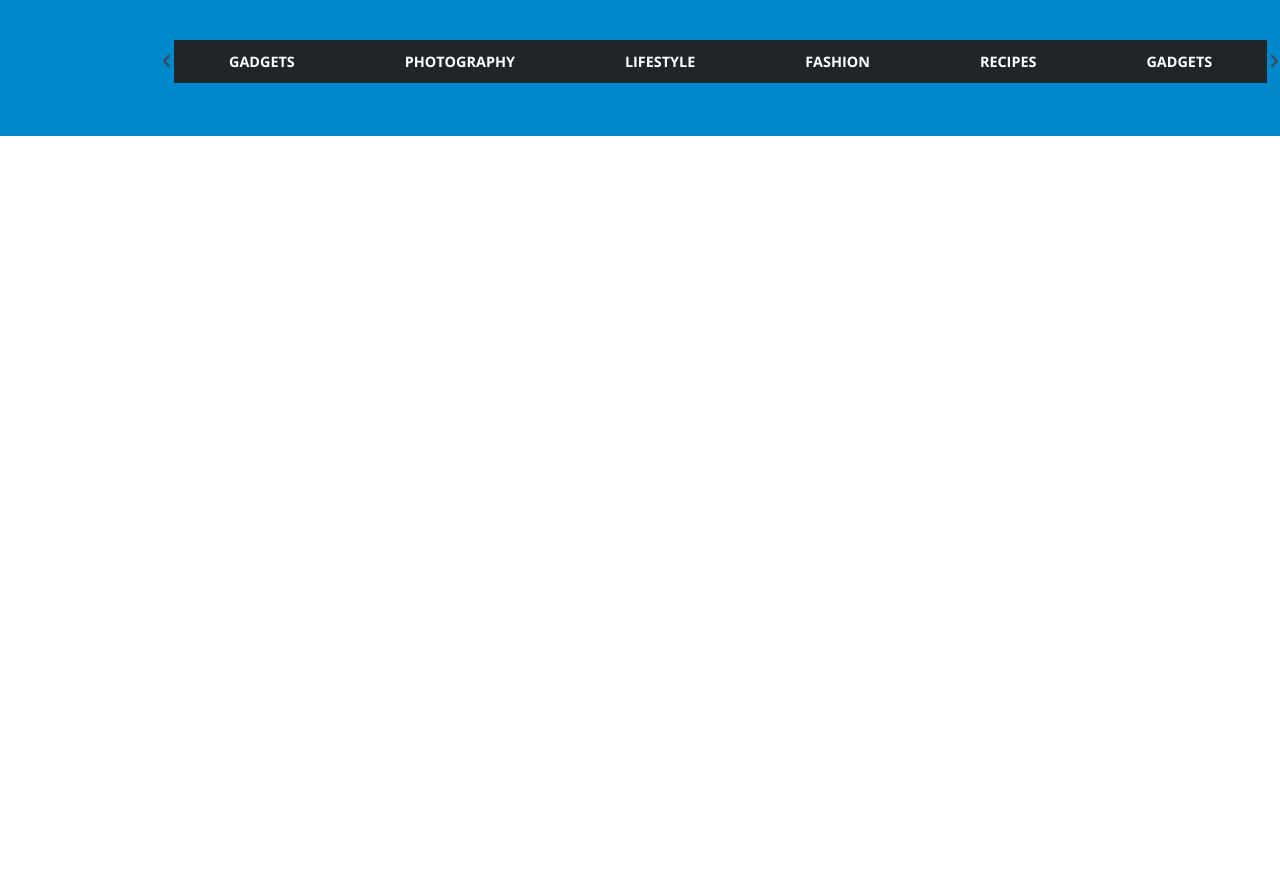
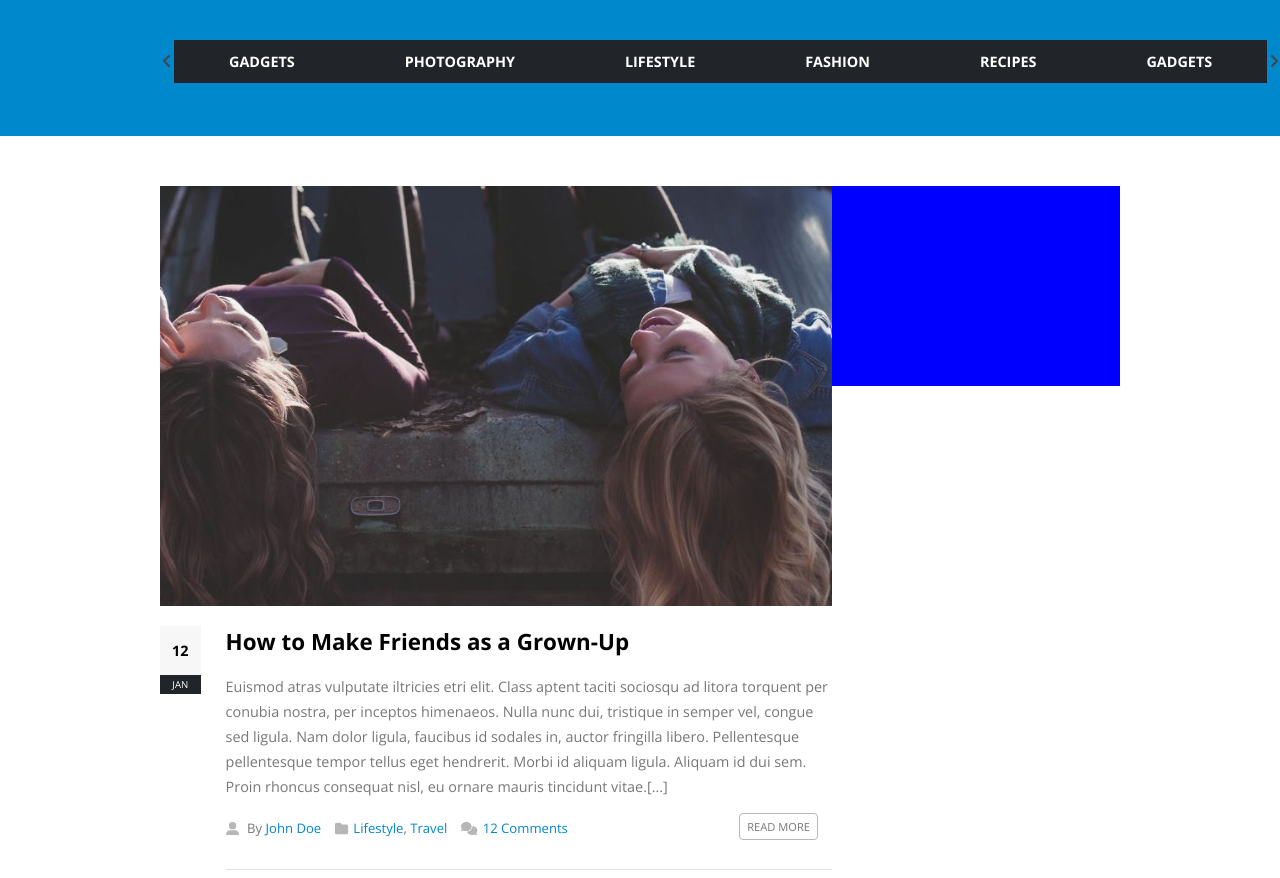
Before and after one commit to serborbone/proj-html-vuejs, a Vue app: page / in a window 1280 px wide. Shown: the part 1560-2438 px from the top of the page. Before the commit the page ends 1696 px from the top, so only its background shows below. Built offline with nearby package versions, Linux system fonts and the light colour scheme.

Commit message:
Creata col big article

```diff
--- /dev/null
+++ b/src/assets/partials/bigArticle.vue
@@ -0,0 +1,72 @@
+<template>
+  <div id="bigArticle">
+
+    <div class="article-wrap">
+
+        <div class="img-bigart">
+            <img src="../img/blog-54.jpg" alt="article image">
+        </div>
+
+        <div class="info-art">
+
+            <div class="date-art">
+                <div class="day">
+                  12
+                </div>
+                <div class="month">
+                  Jan
+                </div>
+            </div>
+
+            <div class="text-art">
+                <!-- TITLE -->
+                <h3>How to Make Friends as a Grown-Up</h3>
+
+                <!-- TEXT ARTICLE -->
+                <p>Euismod atras vulputate iltricies etri elit.
+                Class aptent taciti sociosqu ad litora torquent per conubia nostra,
+                per inceptos himenaeos. Nulla nunc dui, tristique in semper vel,
+                congue sed ligula. Nam dolor ligula, faucibus id sodales in,
+                auctor fringilla libero. Pellentesque pellentesque tempor tellus
+                eget hendrerit. Morbi id aliquam ligula. Aliquam id dui sem.
+                Proin rhoncus consequat nisl, eu ornare mauris tincidunt vitae.[...]</p>
+
+                <div class="info-text">
+
+                  <span>
+                    <i class="i-color fa-solid fa-user-large"></i>
+                    By <a href="#">John Doe</a></span>
+                  <span>
+                    <i class="i-color fa-solid fa-folder"></i>
+                    <a href="#">Lifestyle</a>, <a href="#">Travel</a>
+                  </span>
+
+                  <span>
+                    <i class="i-color fa-solid fa-comments"></i>
+                    <a href="#">12 Comments</a>
+                  </span>
+
+                  <!-- READ MORE BUTTON -->
+                  <span class="read-btn">
+                      <a href="">Read More</a>
+                  </span>
+
+                </div>
+            </div>
+
+        </div>
+
+    </div>
+
+  </div>
+</template>
+
+<script>
+export default {
+  name: 'bigArticle',
+}
+</script>
+
+<style lang="scss" scoped>
+  @import '../style/bigArticle.scss';
+</style>
--- /dev/null
+++ b/src/assets/style/bigArticle.scss
@@ -0,0 +1,93 @@
+@import './variablesPorto.scss';
+
+.article-wrap {
+
+  .img-bigart {
+    height: 420px;
+    img {
+      width: 100%;
+      height: 100%;
+      object-fit: cover;
+    }
+  }
+
+  .info-art {
+    margin-top: 20px;
+    display: flex;
+    .date-art {
+      width: 45px;
+      text-align: center;
+
+      .day {
+        background-color: #f7f7f7;
+        font-weight: 700;
+        padding: 15px 0;
+        font-size: 0.9em;
+      }
+
+      .month {
+        font-size: 0.6em;
+        text-transform: uppercase;
+        padding: 3px 0;
+        background-color: #212529;
+        color: #fff;
+      }
+    }
+
+    .text-art {
+      width: 100%;
+      margin-left: 25px;
+      border-bottom: 1px solid #e2e2e2;
+      padding-bottom: 32px;
+
+      h3 {
+        font-size: 1.4em;
+        margin-bottom: 17px;
+      }
+
+      p {
+        font-size: 0.9em;
+        line-height: 25px;
+        margin-bottom: 20px;
+        color: #777777;
+      }
+
+      .info-text {
+          font-size: 0.82em;
+          color: #777777;
+
+          .i-color {
+            margin-right: 5px;
+            color: #b7b7b7;
+          }
+
+          span {
+            margin-right: 14px;
+            a {
+              color: $blue-porto;
+              text-decoration: none;
+            }
+          }
+
+          .read-btn {
+            text-transform: uppercase;
+            font-size: 0.85em;
+            float: right;
+            a {
+              border: 1px solid #b7b7b7;
+              border-radius: 4px;
+              padding: 5px 7px;
+              color: #777;
+            }
+          }
+
+          .read-btn::after {
+            content: "";
+            display: table;
+            clear: both;
+          }
+      }
+    }
+  }
+
+}
--- /dev/null
+++ b/src/assets/style/bigArticlesCol.scss
@@ -0,0 +1,12 @@
+.col-flex {
+  display: flex;
+}
+.l-article-sect {
+  width: 70%;
+}
+
+.r-social-sect {
+  width: 30%;
+  height: 200px;
+  background-color: blue;
+}
--- a/src/assets/style/mainPorto.scss
+++ b/src/assets/style/mainPorto.scss
@@ -1,10 +1,9 @@
 @import './variablesPorto.scss';
 
 #jumbotron {
-  padding: 50px 0;
   background-color: #f7f7f7;
 }
 
-#post-columns {
+.padding-section {
   padding: 50px 0;
 }
--- /dev/null
+++ b/src/components/bigArticlesCol.vue
@@ -0,0 +1,29 @@
+<template>
+  <div id="bigArticlesCol">
+
+    <div class="container-w75 col-flex">
+      <div class="l-article-sect">
+          <bigArticle></bigArticle>
+      </div>
+
+      <div class="r-social-sect">
+      </div>
+    </div>
+  </div>
+</template>
+
+<script>
+
+import bigArticle from '../assets/partials/bigArticle.vue'
+
+export default {
+  name: 'bigArticlesCol',
+  components: {
+    bigArticle,
+  }
+}
+</script>
+
+<style lang="scss" scoped>
+  @import '../assets/style/bigArticlesCol.scss';
+</style>
--- a/src/components/mainPorto.vue
+++ b/src/components/mainPorto.vue
@@ -2,7 +2,7 @@
   <main>
 
     <section>
-      <div id="jumbotron">
+      <div id="jumbotron" class="padding-section">
 
         <cardArticle></cardArticle>
 
@@ -10,13 +10,19 @@
     </section>
 
     <section>
-        <div id="post-columns">
+        <div class="padding-section">
             <postCol></postCol>
         </div>
     </section>
 
     <section>
         <tagBar></tagBar>
+    </section>
+
+    <section>
+        <div class="padding-section">
+            <bigArticlesCol></bigArticlesCol>
+        </div>
     </section>
 
   </main>
@@ -27,6 +33,7 @@
 import cardArticle from './cardArticle.vue'
 import postCol from './postCol.vue'
 import tagBar from './tagBar.vue'
+import bigArticlesCol from './bigArticlesCol.vue'
 
 export default {
   name: 'mainPorto',
@@ -34,6 +41,7 @@ export default {
     cardArticle,
     postCol,
     tagBar,
+    bigArticlesCol,
   },
 
 }
```
